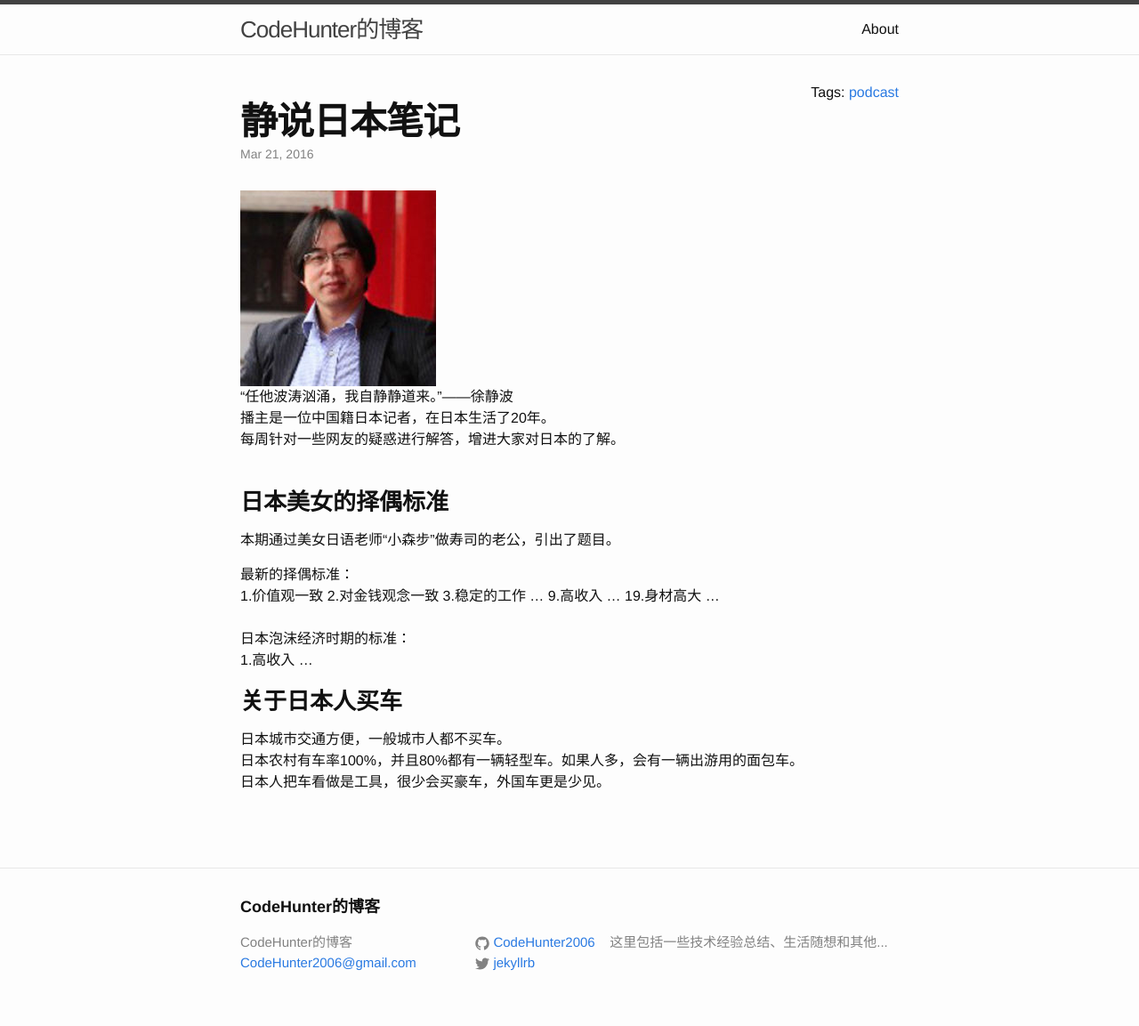
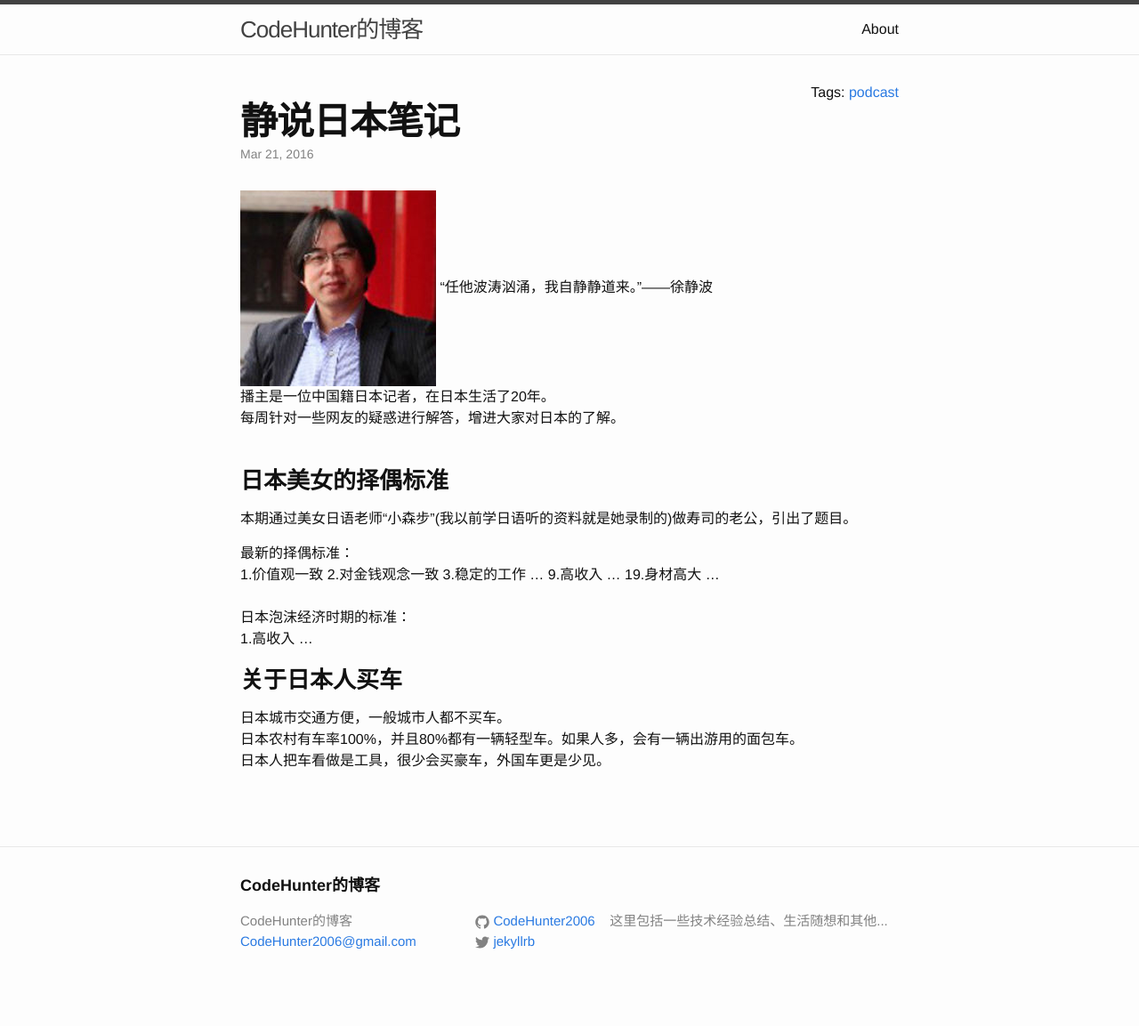
Before and after one commit to CodeHunter2006/CodeHunter2006.github.io, a Jekyll site: the page built from _posts/2016-3-21-静说日本笔记.md, in a window 1280 px wide. Shown: the whole page at 89% size. Built offline with Jekyll 4.4.1, drawn with Linux system fonts in a browser that asks for light colours; after the commit the page ends 1129 px from its top, so only the background shows below that.

Commit message:
修正图片地址格式

```diff
--- a/_posts/2016-3-21-静说日本笔记.md
+++ b/_posts/2016-3-21-静说日本笔记.md
@@ -5,7 +5,7 @@
 tags: podcast
 ---
 
-![徐静波]({{site.url}}/assets/徐静波.jpg "徐静波照片")
+![徐静波](/assets/徐静波.jpg)
 “任他波涛汹涌，我自静静道来。”——徐静波
 播主是一位中国籍日本记者，在日本生活了20年。
 每周针对一些网友的疑惑进行解答，增进大家对日本的了解。
@@ -13,7 +13,7 @@
 <br/>
 
 ### 日本美女的择偶标准
-本期通过美女日语老师“小森步”做寿司的老公，引出了题目。
+本期通过美女日语老师“小森步”(我以前学日语听的资料就是她录制的)做寿司的老公，引出了题目。
 
 最新的择偶标准：
 1.价值观一致 2.对金钱观念一致 3.稳定的工作 ... 9.高收入 ... 19.身材高大 ...
```
Also changed, not shown: _posts/2016-1-25-网页爬虫1-基础概念.md (+1 -1 lines).
